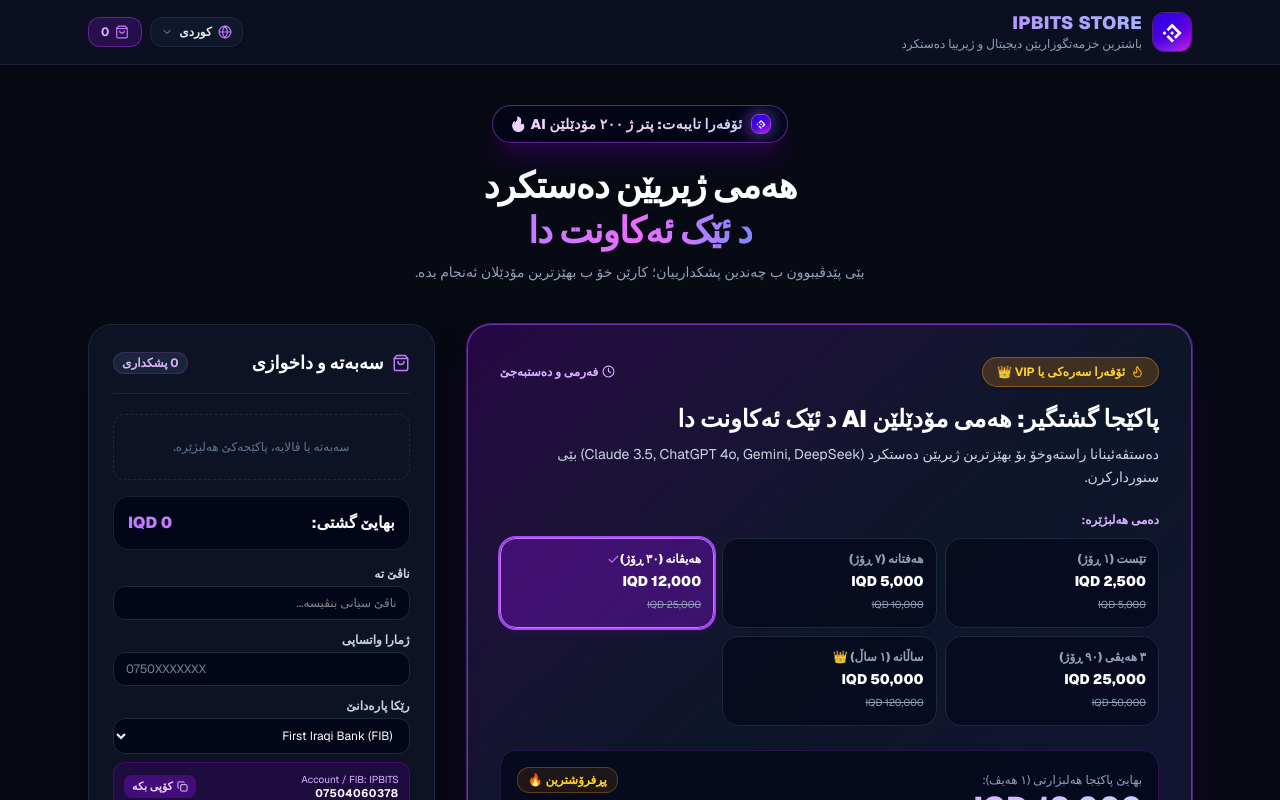
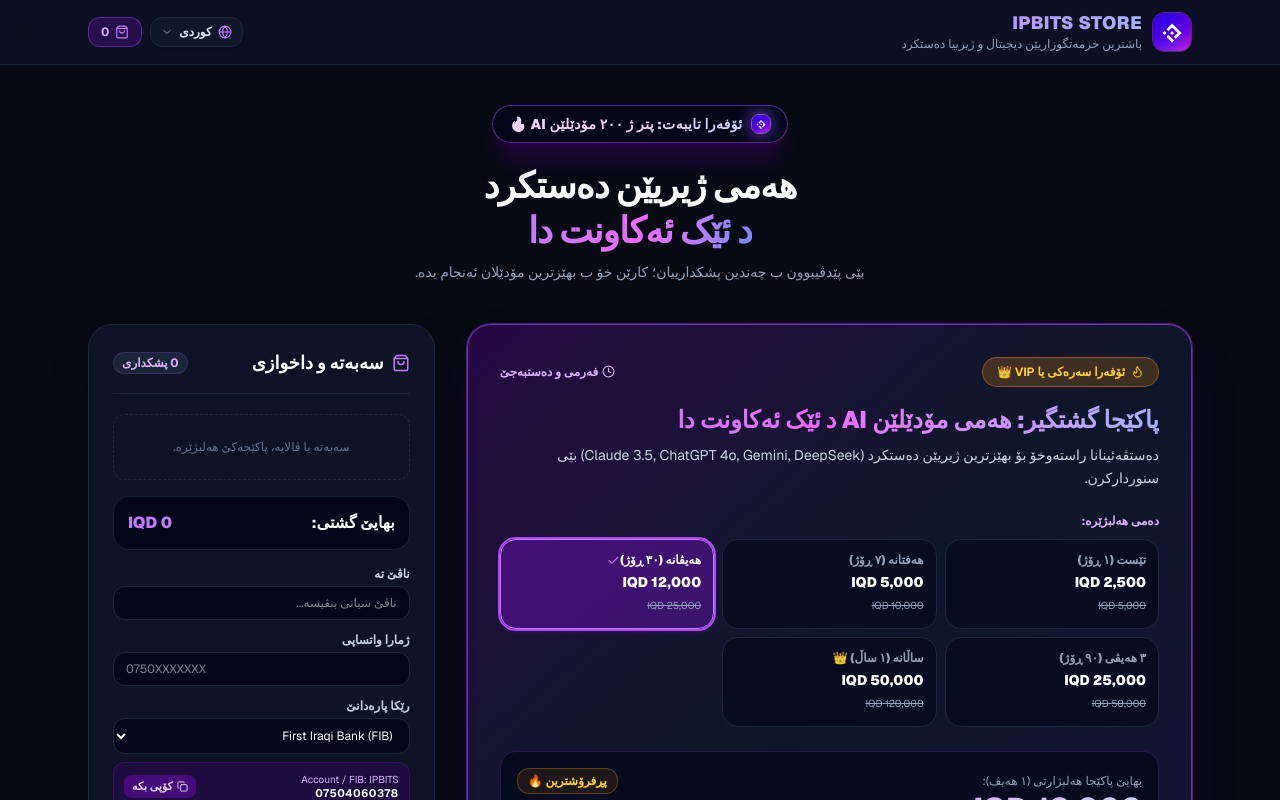
Before and after one commit to ipbits/IPBITS-STORE, a Next.js app: page / in a window 1280 px wide. Shown: the top 800 px of the page. Built offline with nearby package versions, Linux system fonts and the light colour scheme.

Commit message:
update website

```diff
--- a/src/app/page.js
+++ b/src/app/page.js
@@ -505,7 +505,8 @@ export default function StorePage() {
                 </span>
               </div>
 
-              <h3 className="font-black text-xl sm:text-2xl text-white mb-2">
+              {/* سەردێڕێ کارتا سەرەکی ب ڕەنگێ موورێ درەوشاوە */}
+              <h3 className="font-black text-xl sm:text-2xl mb-2 bg-gradient-to-r from-purple-400 via-fuchsia-400 to-indigo-300 bg-clip-text text-transparent leading-snug">
                 {t.mainOfferTitle}
               </h3>
 
```
